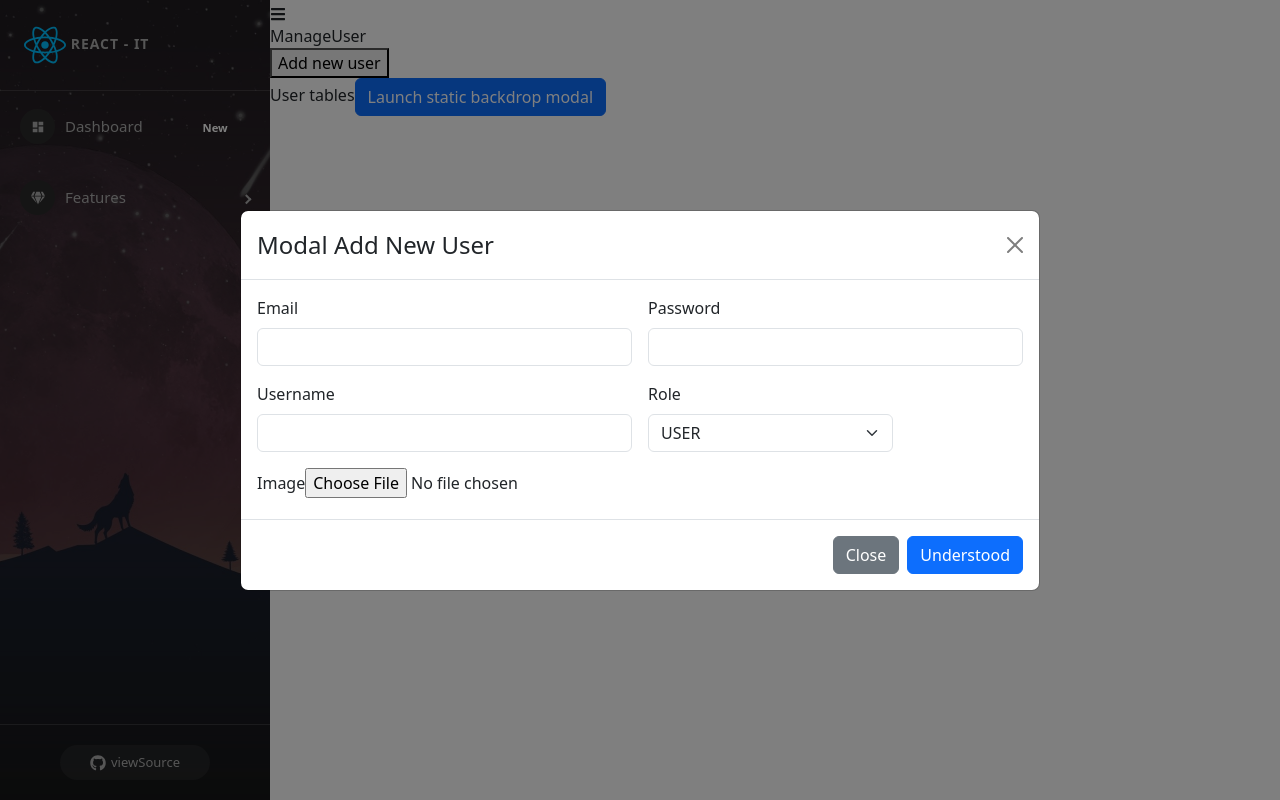
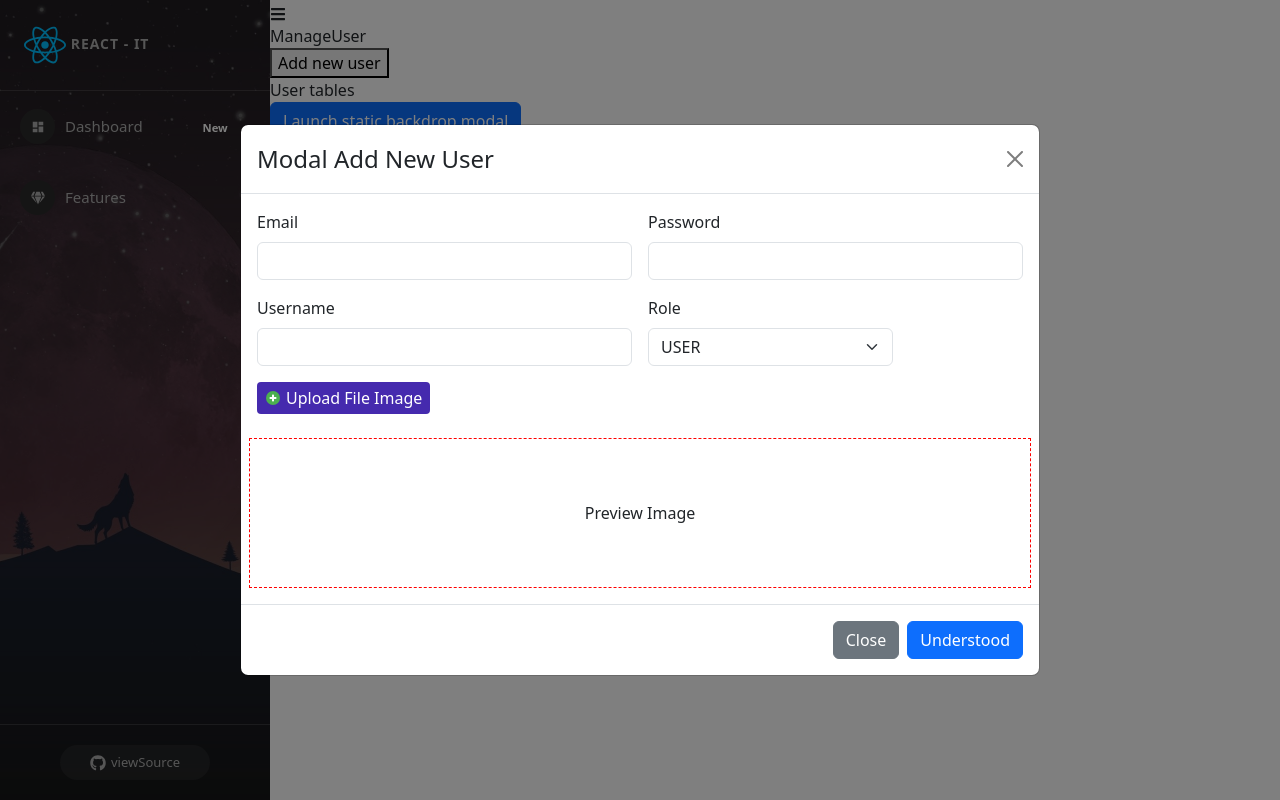
Before and after one commit to Anhqvv/01_React_Ultimate, a React (Create React App) app: page /admins/manage-users in a window 1280 px wide. Both pictures are taken after a click on the button "Launch static backdrop modal". Built offline with nearby package versions, Linux system fonts and the light colour scheme.

Commit message:
#7-2 State for modal

```diff
--- a/src/components/Admin/Content/ManageUser.js
+++ b/src/components/Admin/Content/ManageUser.js
@@ -1,14 +1,13 @@
 import ModalCreateUser from './ModalCreateUser'
+import './ManageUser.scss'
 
 const ManageUser = props => {
   return (
     <div className='manage-user-container'>
-      <div>ManageUser</div>
-      <div>
+      <div className='title'>ManageUser</div>
+      <div className='users-content'>
         <button>Add new user</button>
-      </div>
-      <div>
-        User tables
+        <div>User tables</div>
         <ModalCreateUser />
       </div>
     </div>
--- /dev/null
+++ b/src/components/Admin/Content/ManageUser.scss
@@ -0,0 +1,26 @@
+.modal-add-new {
+  .image-preview {
+    border: 1px dashed red;
+    height: 150px;
+    display: flex;
+    justify-content: center;
+    align-items: center;
+    img {
+      max-width: 100%;
+      max-height: 100%;
+    }
+  }
+  .label-upload {
+    display: flex;
+    align-items: center;
+    gap: 5px;
+    border-radius: 4px;
+    background-color: #452aae;
+    color: #fff;
+    width: fit-content;
+    padding: 4px 8px;
+    &:hover {
+      background-color: #210f68;
+    }
+  }
+}
--- a/src/components/Admin/Content/ModalCreateUser.js
+++ b/src/components/Admin/Content/ModalCreateUser.js
@@ -1,12 +1,26 @@
 import React, { useState } from 'react'
 import Button from 'react-bootstrap/Button'
 import Modal from 'react-bootstrap/Modal'
+import { FcPlus } from 'react-icons/fc'
 
 const ModalCreateUser = () => {
   const [show, setShow] = useState(false)
 
   const handleClose = () => setShow(false)
   const handleShow = () => setShow(true)
+
+  const [email, setEmail] = useState()
+  const [password, setPassword] = useState()
+  const [username, setUsername] = useState()
+  const [role, setRole] = useState('USER')
+  const [previewImage, setPreviewImage] = useState()
+  const [image, setImage] = useState()
+
+  const handlePreviewImage = event => {
+    const linkImage = URL.createObjectURL(event.target.files[0])
+    setPreviewImage(linkImage)
+    setImage(event.target.files[0])
+  }
 
   return (
     <>
@@ -21,6 +35,7 @@
         keyboard={false}
         size='lg'
         centered
+        className='modal-add-new'
       >
         <Modal.Header closeButton>
           <Modal.Title>Modal Add New User</Modal.Title>
@@ -29,28 +44,59 @@
           <form className='row g-3'>
             <div className='col-md-6'>
               <label className='form-label'>Email</label>
-              <input type='email' className='form-control' />
+              <input
+                type='email'
+                className='form-control'
+                value={email}
+                onChange={event => setEmail(event.target.value)}
+              />
             </div>
             <div className='col-md-6'>
               <label className='form-label'>Password</label>
-              <input type='password' className='form-control' />
+              <input
+                type='password'
+                className='form-control'
+                value={password}
+                onChange={event => setPassword(event.target.value)}
+              />
             </div>
             <div className='col-md-6'>
               <label className='form-label'>Username</label>
-              <input type='text' className='form-control' />
+              <input
+                type='text'
+                className='form-control'
+                value={username}
+                onChange={event => setUsername(event.target.value)}
+              />
             </div>
             <div className='col-md-4'>
               <label className='form-label'>Role</label>
-              <select className='form-select'>
-                <option selected='' value='USER'>
-                  USER
-                </option>
+              <select
+                className='form-select'
+                onChange={event => setRole(event.target.value)}
+              >
+                <option value='USER'>USER</option>
                 <option value='ADMIN'>ADMIN</option>
               </select>
             </div>
             <div>
-              <label className='form-label'>Image</label>
-              <input type='file' />
+              <label className='form-label label-upload' htmlFor='labelUpload'>
+                <FcPlus />
+                Upload File Image
+              </label>
+              <input
+                id='labelUpload'
+                type='file'
+                hidden
+                onChange={event => handlePreviewImage(event)}
+              />
+            </div>
+            <div className='col-12 image-preview'>
+              {previewImage ? (
+                <img src={previewImage} />
+              ) : (
+                <span>Preview Image</span>
+              )}
             </div>
           </form>
         </Modal.Body>
```
